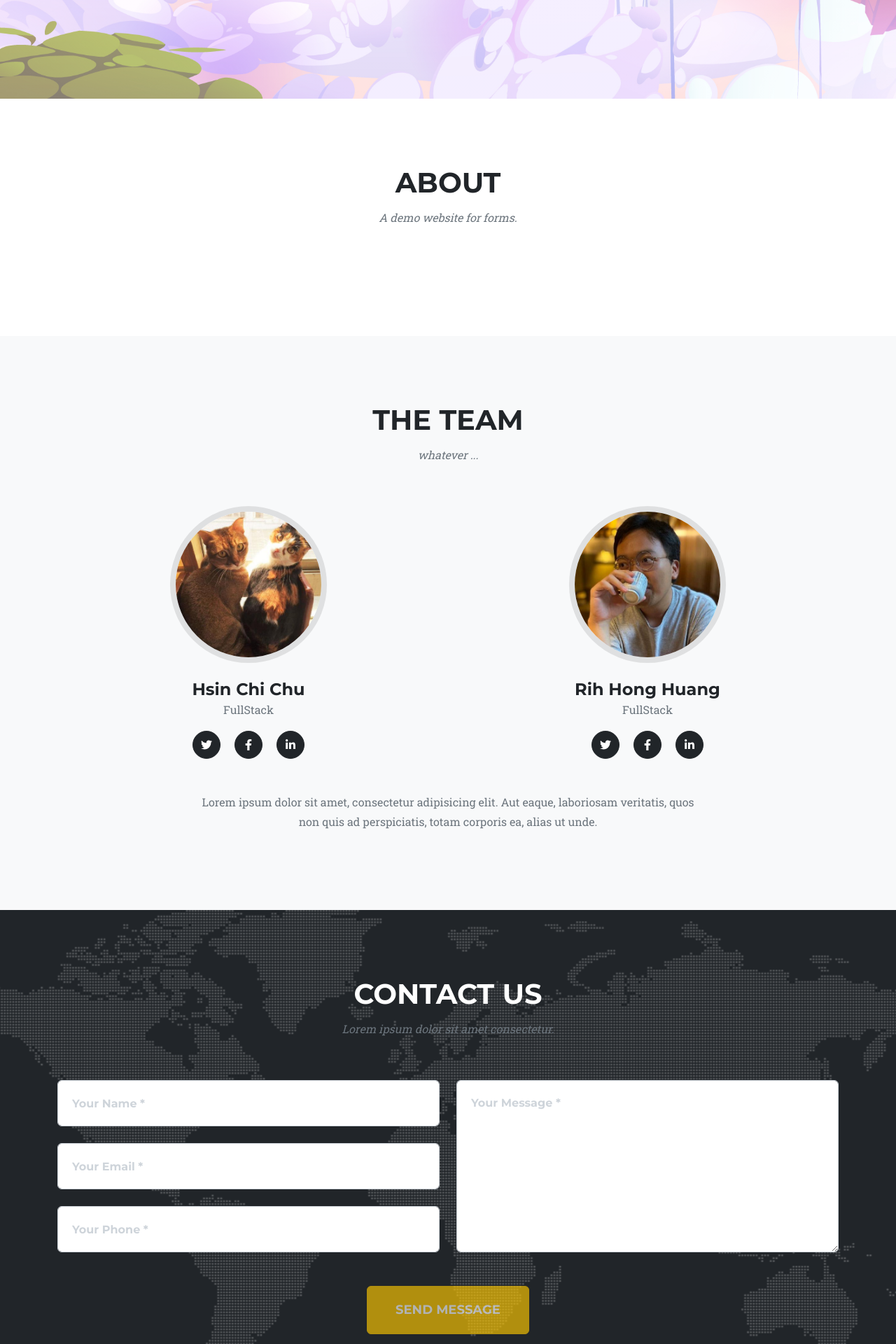
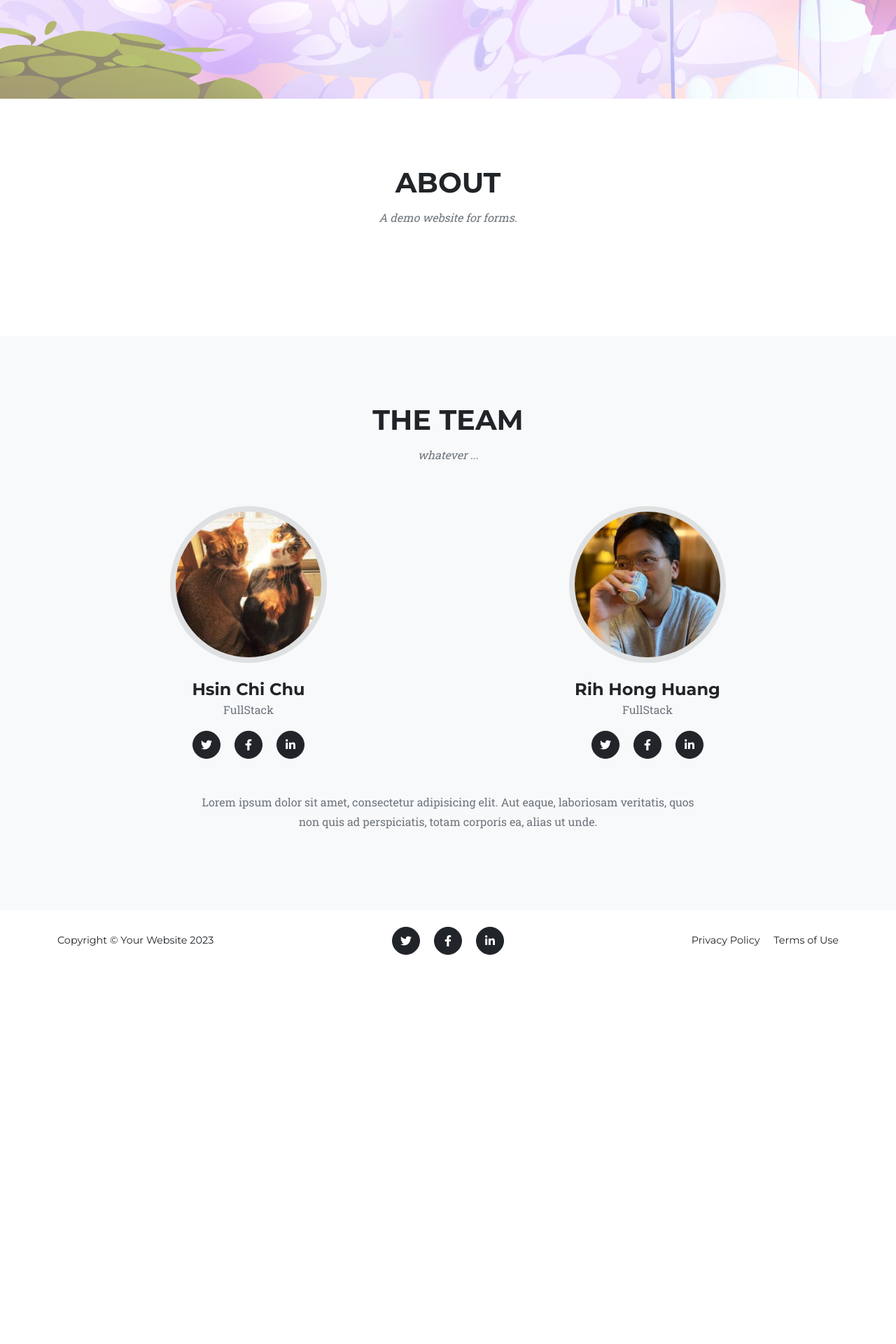
Before and after one commit to orchinia/how-ancient-are-you, a Flask app: page / in a window 1280 px wide. Shown: the part 640-2560 px from the top of the page at 70% size. After the commit the page ends 2004 px from the top, so only its background shows below. Run offline with Flask 3, Linux system fonts and the light colour scheme; some libraries are stand-ins or nearby versions.

Commit message:
modify fe: remove contact forms

```diff
--- a/src/templates/index.html
+++ b/src/templates/index.html
@@ -30,7 +30,6 @@
                     <ul class="navbar-nav text-uppercase ms-auto py-4 py-lg-0">
                         <li class="nav-item"><a class="nav-link" href="#about">About</a></li>
                         <li class="nav-item"><a class="nav-link" href="#team">Team</a></li>
-                        <li class="nav-item"><a class="nav-link" href="#contact">Contact</a></li>
                     </ul>
                 </div>
             </div>
@@ -89,70 +88,6 @@
                 </div>
             </div>
         </section>
-        <!-- Contact-->
-        <section class="page-section" id="contact">
-            <div class="container">
-                <div class="text-center">
-                    <h2 class="section-heading text-uppercase">Contact Us</h2>
-                    <h3 class="section-subheading text-muted">Lorem ipsum dolor sit amet consectetur.</h3>
-                </div>
-                <!-- * * * * * * * * * * * * * * *-->
-                <!-- * * SB Forms Contact Form * *-->
-                <!-- * * * * * * * * * * * * * * *-->
-                <!-- This form is pre-integrated with SB Forms.-->
-                <!-- To make this form functional, sign up at-->
-                <!-- https://startbootstrap.com/solution/contact-forms-->
-                <!-- to get an API token!-->
-                <form id="contactForm" data-sb-form-api-token="API_TOKEN">
-                    <div class="row align-items-stretch mb-5">
-                        <div class="col-md-6">
-                            <div class="form-group">
-                                <!-- Name input-->
-                                <input class="form-control" id="name" type="text" placeholder="Your Name *" data-sb-validations="required" />
-                                <div class="invalid-feedback" data-sb-feedback="name:required">A name is required.</div>
-                            </div>
-                            <div class="form-group">
-                                <!-- Email address input-->
-                                <input class="form-control" id="email" type="email" placeholder="Your Email *" data-sb-validations="required,email" />
-                                <div class="invalid-feedback" data-sb-feedback="email:required">An email is required.</div>
-                                <div class="invalid-feedback" data-sb-feedback="email:email">Email is not valid.</div>
-                            </div>
-                            <div class="form-group mb-md-0">
-                                <!-- Phone number input-->
-                                <input class="form-control" id="phone" type="tel" placeholder="Your Phone *" data-sb-validations="required" />
-                                <div class="invalid-feedback" data-sb-feedback="phone:required">A phone number is required.</div>
-                            </div>
-                        </div>
-                        <div class="col-md-6">
-                            <div class="form-group form-group-textarea mb-md-0">
-                                <!-- Message input-->
-                                <textarea class="form-control" id="message" placeholder="Your Message *" data-sb-validations="required"></textarea>
-                                <div class="invalid-feedback" data-sb-feedback="message:required">A message is required.</div>
-                            </div>
-                        </div>
-                    </div>
-                    <!-- Submit success message-->
-                    <!---->
-                    <!-- This is what your users will see when the form-->
-                    <!-- has successfully submitted-->
-                    <div class="d-none" id="submitSuccessMessage">
-                        <div class="text-center text-white mb-3">
-                            <div class="fw-bolder">Form submission successful!</div>
-                            To activate this form, sign up at
-                            <br />
-                            <a href="https://startbootstrap.com/solution/contact-forms">https://startbootstrap.com/solution/contact-forms</a>
-                        </div>
-                    </div>
-                    <!-- Submit error message-->
-                    <!---->
-                    <!-- This is what your users will see when there is-->
-                    <!-- an error submitting the form-->
-                    <div class="d-none" id="submitErrorMessage"><div class="text-center text-danger mb-3">Error sending message!</div></div>
-                    <!-- Submit Button-->
-                    <div class="text-center"><button class="btn btn-primary btn-xl text-uppercase disabled" id="submitButton" type="submit">Send Message</button></div>
-                </form>
-            </div>
-        </section>
         <!-- Footer-->
         <footer class="footer py-4">
             <div class="container">
--- a/src/templates/quiz.html
+++ b/src/templates/quiz.html
@@ -37,7 +37,6 @@
                 <ul class="navbar-nav text-uppercase ms-auto py-4 py-lg-0">
                     <li class="nav-item"><a class="nav-link" href="{{ url_for('index')}}#about">About</a></li>
                     <li class="nav-item"><a class="nav-link" href="{{ url_for('index')}}#team">Team</a></li>
-                    <li class="nav-item"><a class="nav-link" href="{{ url_for('index')}}#contact">Contact</a></li>
                 </ul>
             </div>
         </div>
--- a/src/templates/result.html
+++ b/src/templates/result.html
@@ -36,7 +36,6 @@
                 <ul class="navbar-nav text-uppercase ms-auto py-4 py-lg-0">
                     <li class="nav-item"><a class="nav-link" href="{{ url_for('index')}}#about">About</a></li>
                     <li class="nav-item"><a class="nav-link" href="{{ url_for('index')}}#team">Team</a></li>
-                    <li class="nav-item"><a class="nav-link" href="{{ url_for('index')}}#contact">Contact</a></li>
                 </ul>
             </div>
         </div>
```
